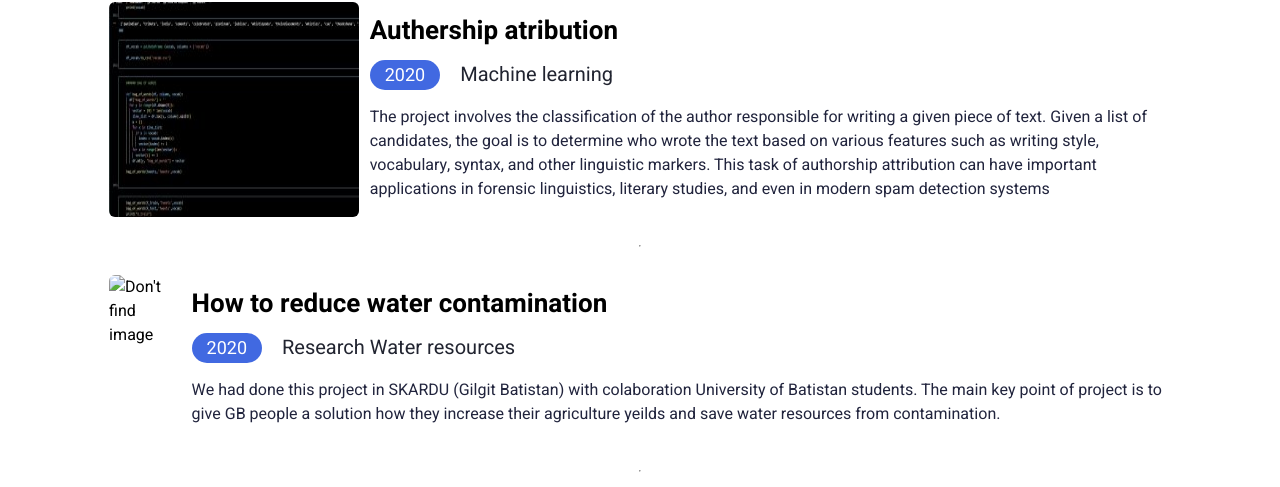
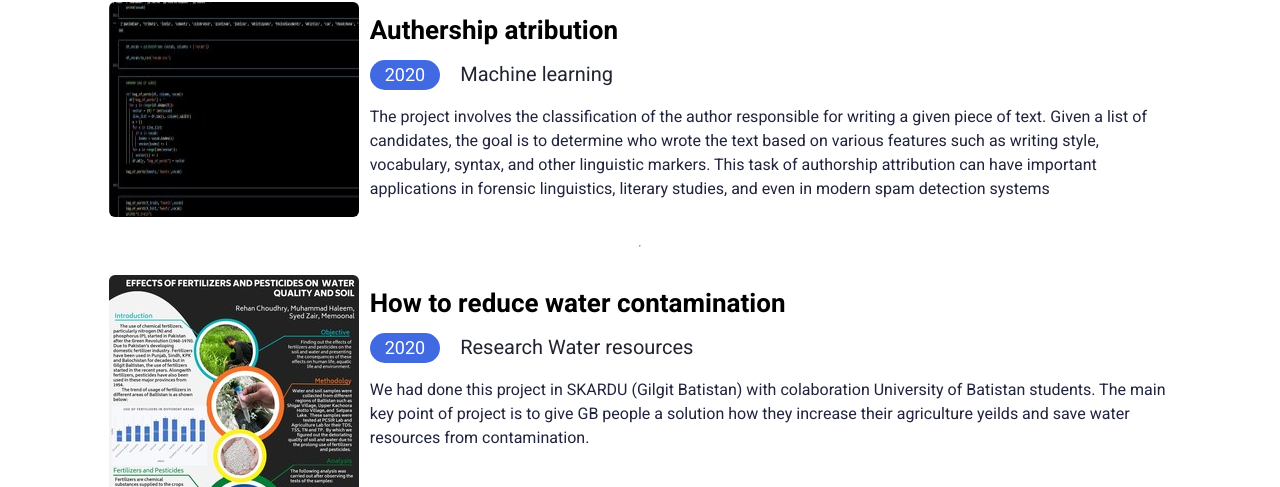
Before and after one commit to Haleem-khan5/Haleem-khan5.github.io, a website: page index.html in a window 1280 px wide. Shown: the part 1372-1859 px from the top of the page. Drawn offline with Linux system fonts and the light colour scheme.

Commit message:
Update index.html

```diff
--- a/index.html
+++ b/index.html
@@ -77,7 +77,7 @@
         </div>
         <hr>
         <div class="horizental-card">
-            <img src="Skardu_Project_Poster.jpg" alt="Don't find image">
+            <img src="project_poster.jpeg" alt="Don't find image">
             <div>
                 <h2 class = "my-h2">How to reduce water contamination</h2>
                 <span class="pill">2020</span>
```
